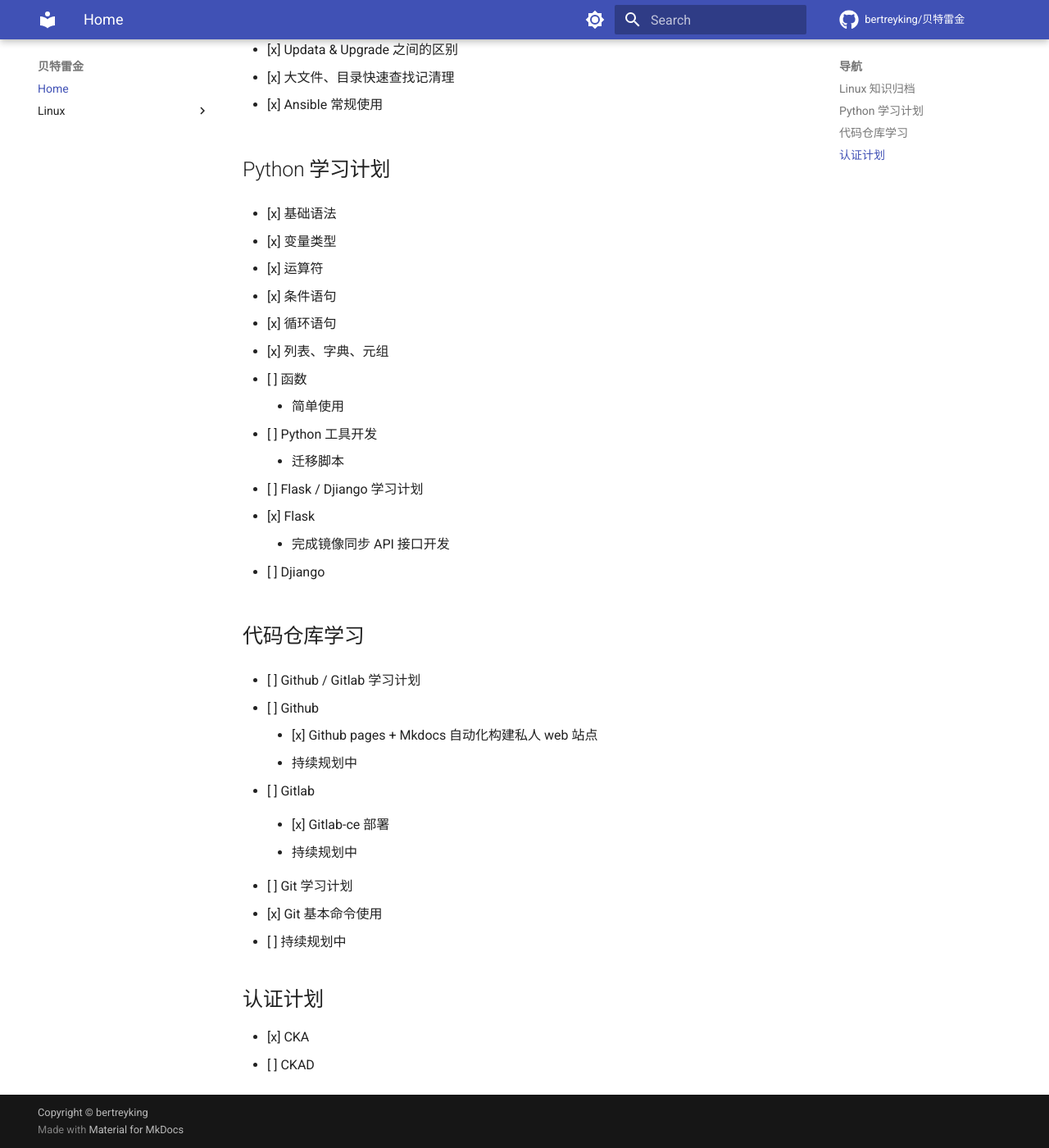
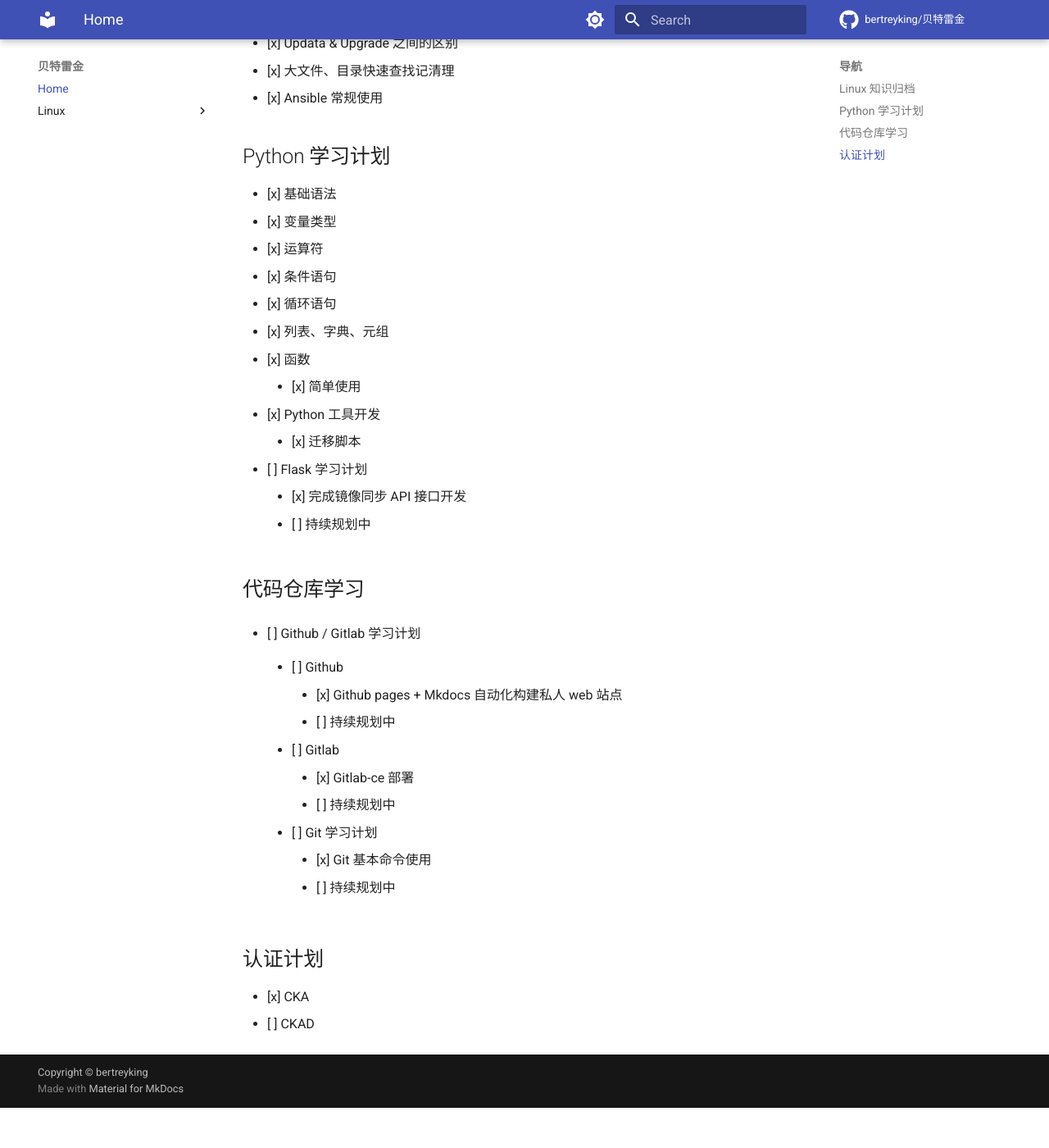
Before and after one commit to bertreyking/bertreyking.github.io, an MkDocs documentation site: the page built from docs/index.md, in a window 1280 px wide and 1400 px high, scrolled down 392 px. Shown: the whole window at 82% size. Built offline with MkDocs 1.6.1 and Material for MkDocs 9.7.7, drawn with Linux system fonts in a browser that asks for light colours; comment, search, counter and statistics services are not loaded; after the commit the page ends 1743 px from its top, so only the background shows below that.

Commit message:
upate index

```diff
--- a/docs/index.md
+++ b/docs/index.md
@@ -3,68 +3,45 @@
 ## Linux 知识归档
 
 - [x] CPU 性能分析
-
 - [x] CPU 上下文切换分析
-
 - [x] Iptables 使用
-
 - [x] Tcpdump 使用
-
 - [x] DNS 解析
-
 - [x] Json 数据处理
-
 - [x] Updata & Upgrade 之间的区别
-
 - [x] 大文件、目录快速查找记清理
-
 - [x] Ansible 常规使用
 
 ## Python 学习计划
 
 - [x] 基础语法
-
 - [x] 变量类型
-
 - [x] 运算符
-
 - [x] 条件语句
-
 - [x] 循环语句
-
 - [x] 列表、字典、元组
-
-- [ ] 函数
-    - 简单使用
-
-- [ ] Python 工具开发
-    - 迁移脚本
-
-- [ ] Flask / Djiango 学习计划
-
-  - [x] Flask
-    - 完成镜像同步 API 接口开发
-
-  - [ ] Djiango
+- [x] 函数
+    - [x] 简单使用
+- [x] Python 工具开发
+    - [x] 迁移脚本
+- [ ] Flask 学习计划
+    - [x] 完成镜像同步 API 接口开发
+    - [ ] 持续规划中
 
 ## 代码仓库学习
 
 - [ ] Github / Gitlab 学习计划
+    - [ ] Github
+        - [x] Github pages + Mkdocs 自动化构建私人 web 站点
+        - [ ] 持续规划中
 
-  - [ ] Github
+    - [ ] Gitlab
+        - [x] Gitlab-ce 部署
+        - [ ] 持续规划中
 
-    - [x] Github pages + Mkdocs 自动化构建私人 web 站点
-    - 持续规划中
-
-  - [ ] Gitlab
-
-    - [x] Gitlab-ce 部署
-
-    - 持续规划中
-
-- [ ] Git 学习计划
-  - [x] Git 基本命令使用
-  - [ ] 持续规划中
+    - [ ] Git 学习计划
+        - [x] Git 基本命令使用
+        - [ ] 持续规划中
 
 ## 认证计划
 
```
